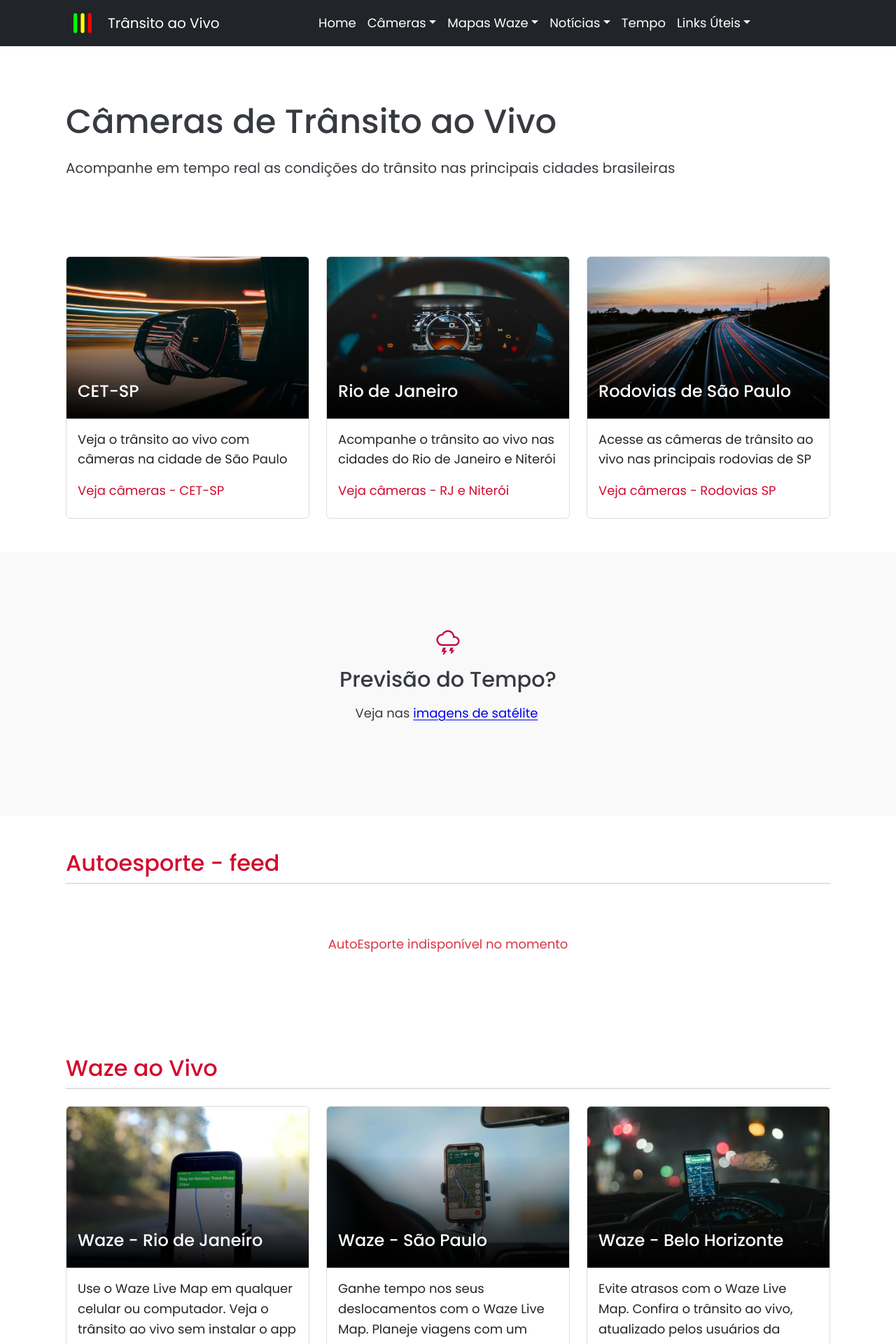
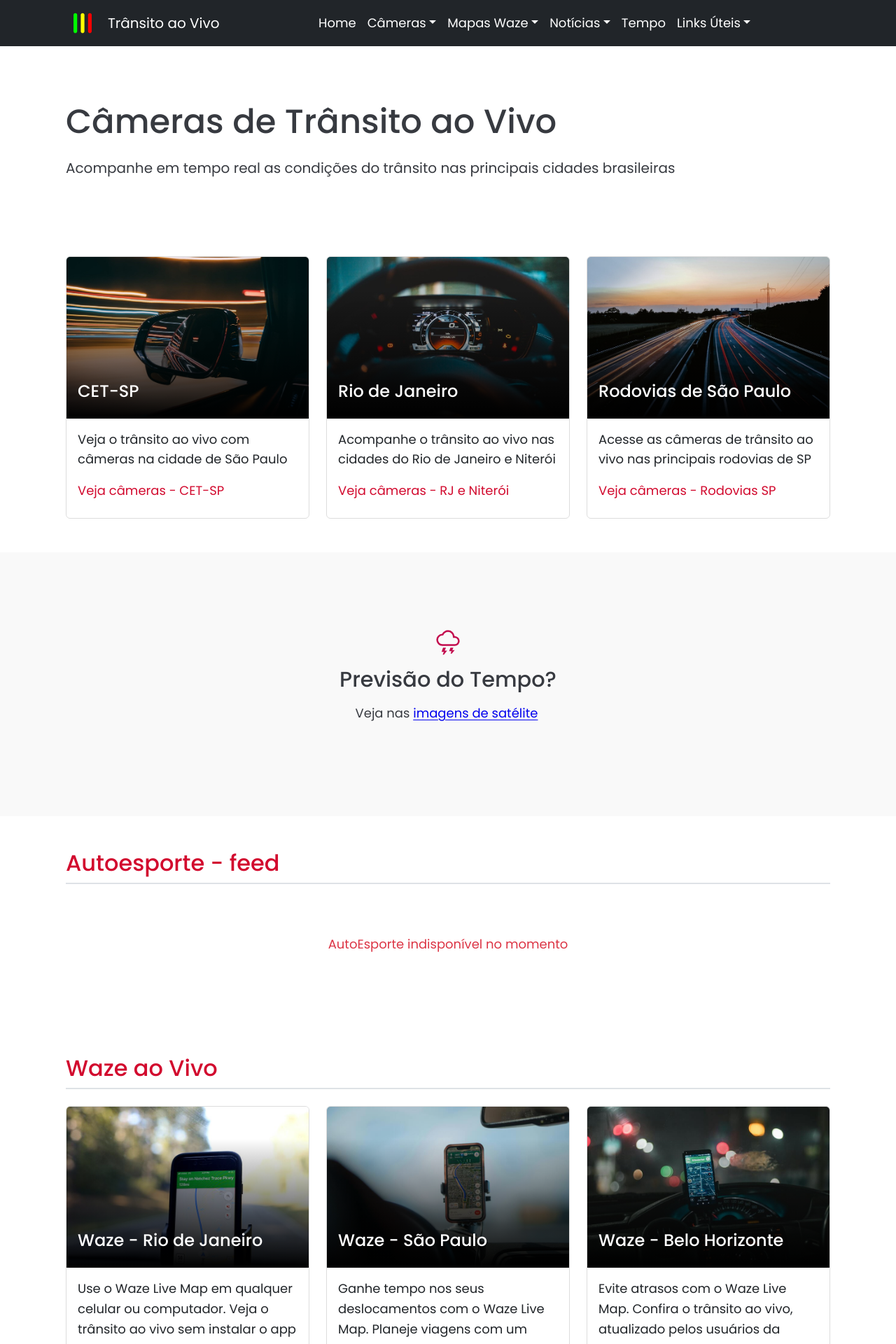
Before and after one commit to Sergio-Damm/transitoaovivo, a Jekyll site: the page built from index.html, in a window 1280 px wide. Shown: the top 1920 px of the page at 70% size. Built offline with Jekyll 4.4.1, drawn with Linux system fonts in a browser that asks for light colours; comment, search, counter and statistics services are not loaded.

Commit message:
updated rgba(0, 0, 0, 0.0) 20%, rgb(0, 0, 0) 100%

```diff
--- a/css/style.css
+++ b/css/style.css
@@ -334,7 +334,7 @@
   padding: 1rem;
   z-index: 2;
   background: linear-gradient(to bottom,
-    rgba(0, 0, 0, 0.0) 30%,
+    rgba(0, 0, 0, 0.0) 20%,
     rgb(0, 0, 0) 100%
     );
   }
```
